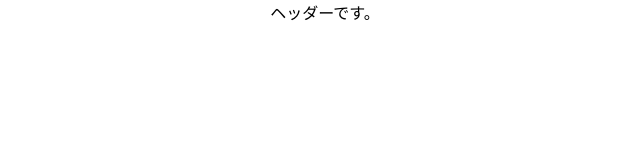
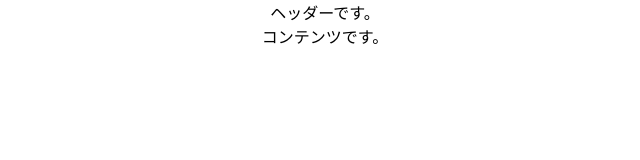
Before and after one commit to itamaev2/react-profile, a React (Create React App) app: page / in a window 1280 px wide. Shown: the top 160 px of the page, without its empty margins (315-955 px from the left). Built offline with nearby package versions, Linux system fonts and the light colour scheme; the HTML template or start-up script is replaced by a standard one.

Commit message:
Add contents component

```diff
--- a/src/App.js
+++ b/src/App.js
@@ -1,5 +1,6 @@
 import React from 'react';
 import Header from './Header';
+import Contents from './Contents';
 import './App.css';
 
 export default class App extends React.Component {
@@ -7,6 +8,7 @@ export default class App extends React.Component {
     return (
       <div className="App">
         <Header />
+        <Contents />
       </div>
     );
   }
--- /dev/null
+++ b/src/Contents.js
@@ -0,0 +1,11 @@
+import React from 'react';
+
+export default class Contents extends React.Component {
+  render() {
+    return (
+        <div className="contents">
+          コンテンツです。
+        </div>
+    );
+  }
+}
```
